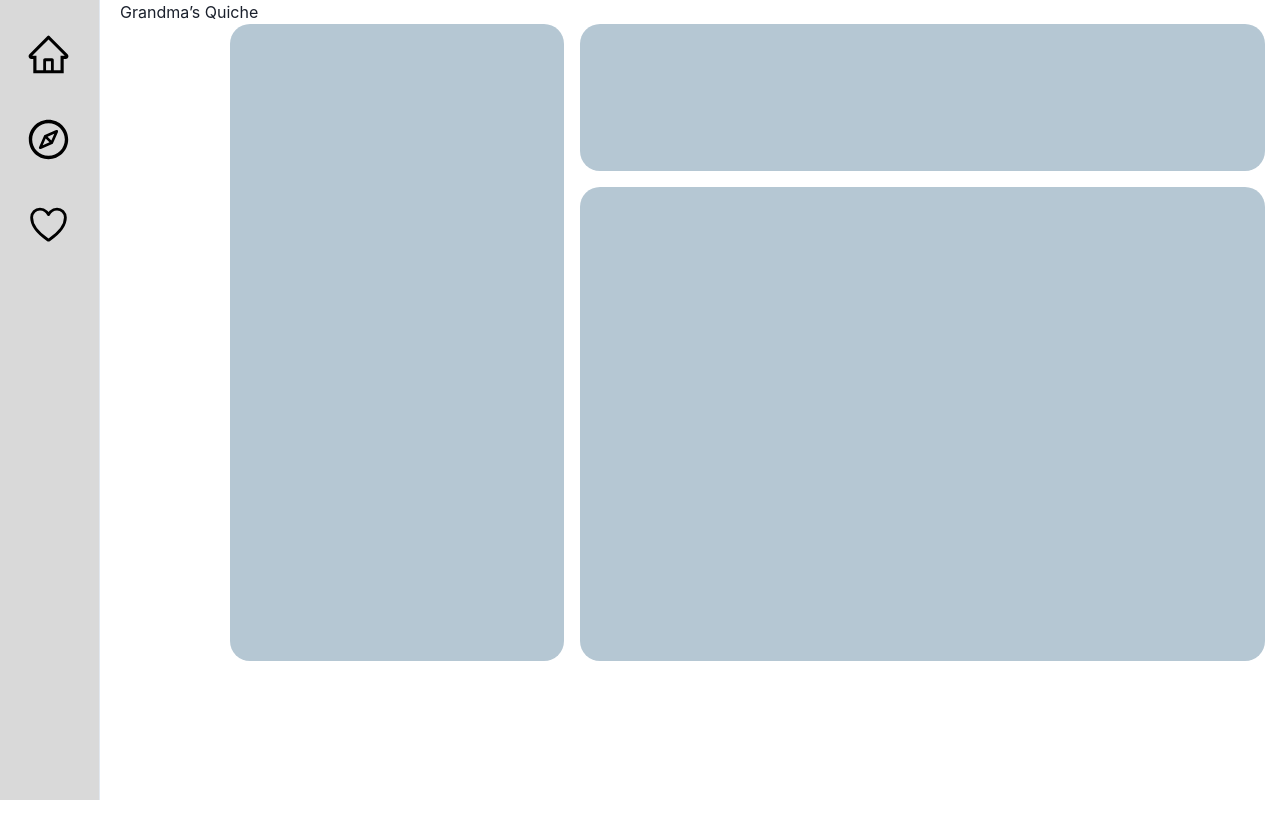
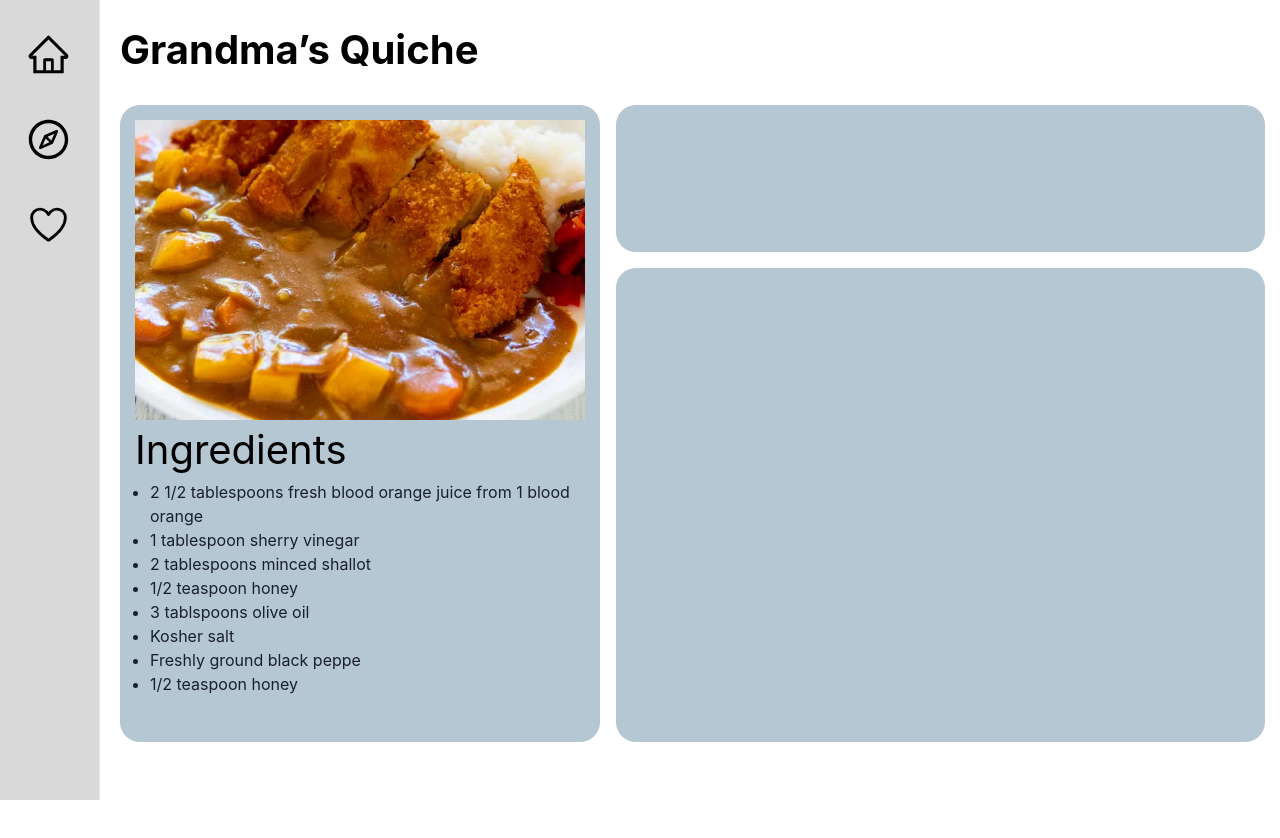
Before and after one commit to FridahNtika/recipe-app-week3, a React (Vite) app in the folder frontend/recipes/: page /recipe-details in a window 1280 px wide. Shown: the top 838 px of the page. Built offline with nearby package versions, Linux system fonts and the light colour scheme.

Commit message:
ingredients card ui

```diff
--- a/frontend/recipes/src/roots/RecipeDetails.jsx
+++ b/frontend/recipes/src/roots/RecipeDetails.jsx
@@ -2,14 +2,17 @@ import React from "react";
 import NavBar from "../components/NavBar";
 import { Grid, GridItem } from "@chakra-ui/react";
 import "../styles/recipedetails.css";
+import curry from "../images/katsucurry.jpg";
 
 const RecipeDetails = () => {
   return (
     <div className="main-page">
       <NavBar />
-        <div>
-            <p> Grandma’s Quiche </p>
-        </div>
+      <div className="header">
+        <h2>
+          <strong> Grandma’s Quiche</strong>
+        </h2>
+      </div>
       <Grid
         className="main-content"
         h="100vh"
@@ -17,7 +20,29 @@ const RecipeDetails = () => {
         templateColumns="repeat(3, 1fr)"
         gap={4}
       >
-        <GridItem className="card" rowSpan={4} colSpan={1} />
+        <GridItem className="card ingredients-container" rowSpan={4} colSpan={1}>
+          <div className="image-container">
+            <img src={curry} alt="Curry Image" />
+          </div>
+          <div className="ingredients">
+            <h2> Ingredients</h2>
+            <div className="ingredients-list">
+                <ul>
+                  <li>2 1/2 tablespoons fresh blood orange juice from 1 blood orange</li>
+                  <li>1 tablespoon sherry vinegar</li>
+                  <li>2 tablespoons minced shallot</li>
+                  <li>1/2 teaspoon honey</li>
+                  <li>3 tablspoons olive oil</li>
+                  <li>Kosher salt</li>
+                  <li>Freshly ground black peppe</li>
+                  <li>1/2 teaspoon honey</li>
+
+                </ul>
+            </div>
+
+          </div>
+        </GridItem>
+
         <GridItem className="card" rowSpan={1} colSpan={2} />
         <GridItem className="card" rowSpan={3} colSpan={2} />
       </Grid>
--- a/frontend/recipes/src/styles/recipedetails.css
+++ b/frontend/recipes/src/styles/recipedetails.css
@@ -1,21 +1,60 @@
 @import '../variables.css';
+
+h1,h2,h3 {
+    color: black;
+}
+
+
 
 .main-page {
     display: flex;
     flex-direction: column;
 }
 
-.main-content {
-    margin-left: 110px;
-    margin-right: 15px;
+.header {
+    margin-top: 20px;
+    margin-bottom: 25px;
 }
 
-.header {
-background-color: pink !important;
-max-height: 80px;
+.main-content {
+    margin-right: 15px;
 }
 
 .card {
     background-color: var(--card);
     border-radius: 20px;
 }
+
+.ingredients-container {
+    display: flex;
+    flex-direction: column;
+    align-items: center;
+}
+
+.image-container {
+    margin: 15px;
+    margin-bottom: 0px;
+    width: 450px;
+    height: 300px;
+    overflow: hidden;
+}
+
+.image-container img {
+    width: 100%;
+    height: 100%;
+    object-fit: cover;
+  }
+
+.ingredients {
+    display: flex;
+    flex-direction: column;
+    width: 100%;
+    padding-left: 15px;
+    padding-right: 15px;
+    /* background-color: blueviolet; */
+}
+
+.ingredients-list {
+    padding-left: 15px;
+    padding-right: 15px;
+}
```
